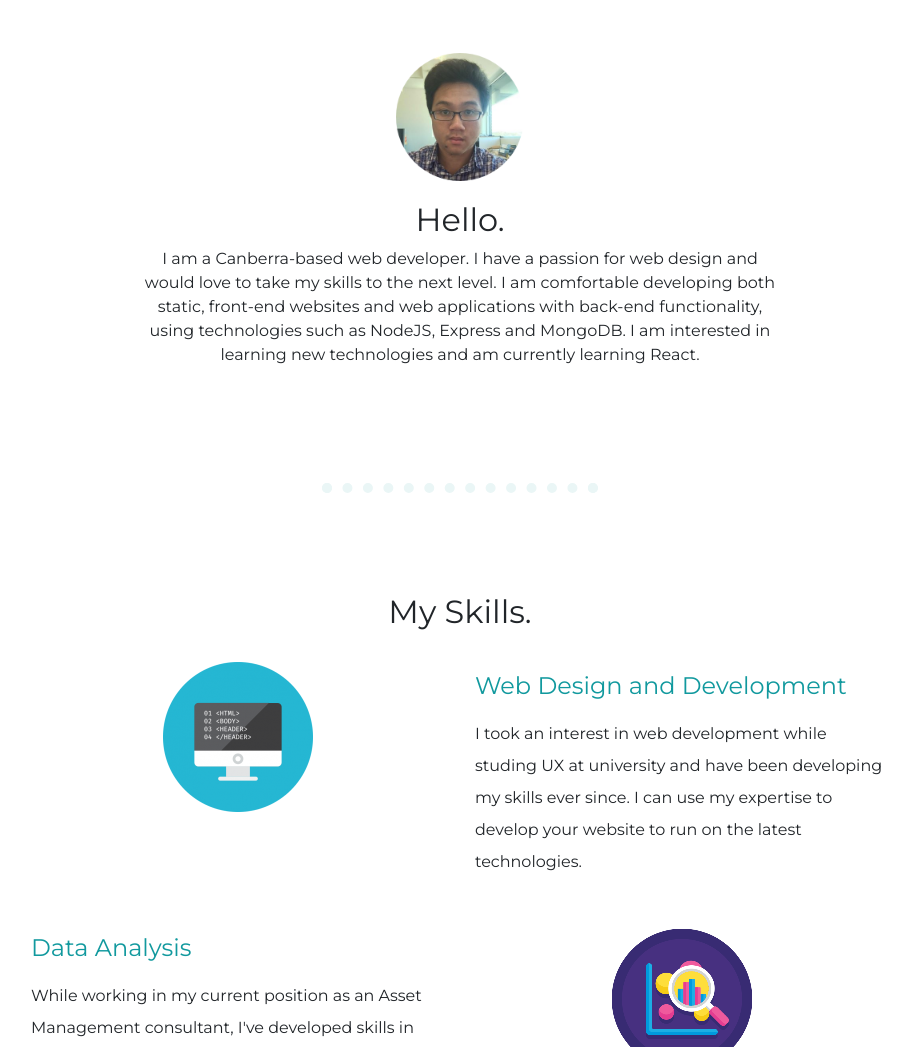
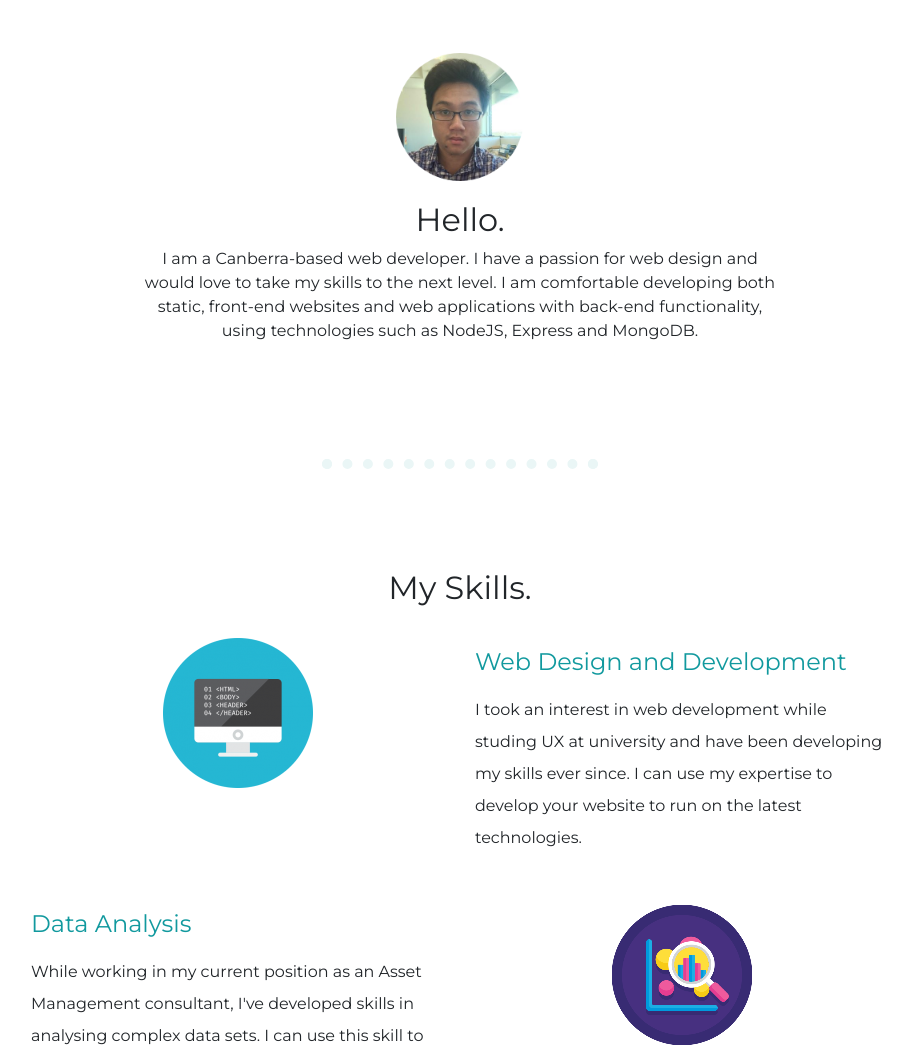
Before and after one commit to ptri7957/ptri7957.github.io, a plain HTML site: page index.html in a window 1280 px wide. Shown: the part 853-1900 px from the top of the page, without its empty margins (180-1092 px from the left). Drawn offline with nearby package versions, Linux system fonts and the light colour scheme.

Commit message:
Update description

```diff
--- a/index.html
+++ b/index.html
@@ -41,8 +41,7 @@
       <img src="img/Phillip Profile Pic.png" alt="Phillip Profile">
       <h2>Hello.</h2>
       <p>I am a Canberra-based web developer. I have a passion for web design and would love to take my skills to the next level. I am comfortable
-      developing both static, front-end websites and web applications with back-end functionality, using technologies such as NodeJS, Express and MongoDB.
-      I am interested in learning new technologies and am currently learning React.</p>
+      developing both static, front-end websites and web applications with back-end functionality, using technologies such as NodeJS, Express and MongoDB.</p>
     </div>
     <hr>
     <div class="skills section main-content">
```
